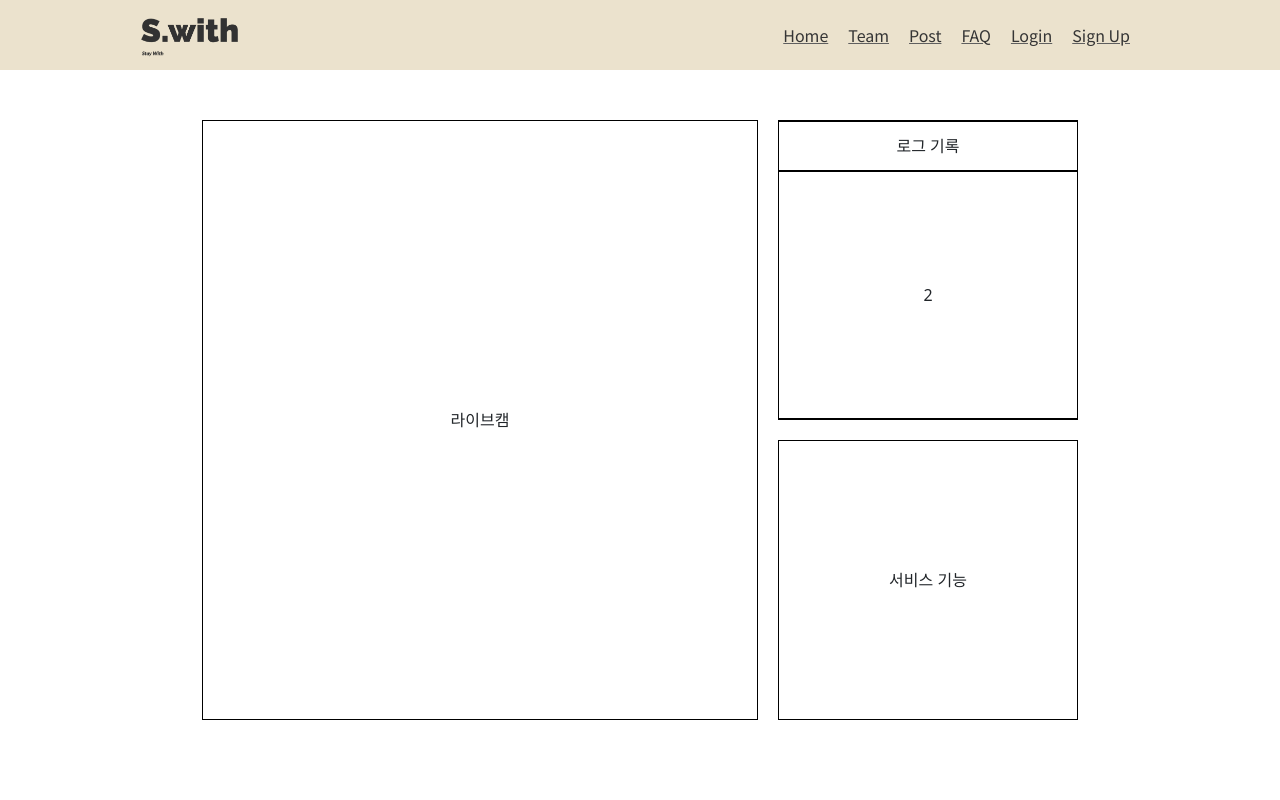
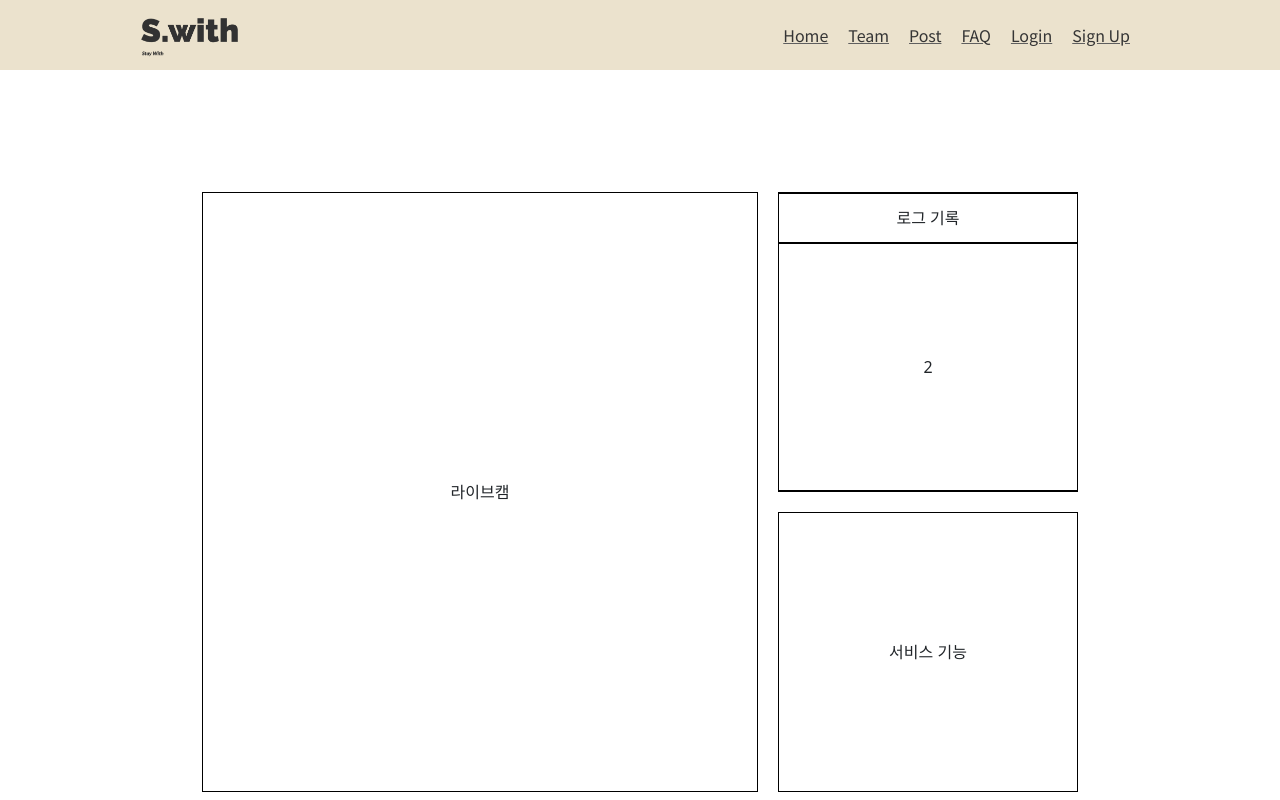
Before and after one commit to Yjason-K/AIVLE_BigProject_Swith, a React (Create React App) app: page /service in a window 1280 px wide. Shown: the top 800 px of the page. Built offline with nearby package versions, Linux system fonts and the light colour scheme.

Commit message:
style - service.js margin 조절

```diff
--- a/src/style/service.css
+++ b/src/style/service.css
@@ -1,9 +1,9 @@
 .container {
     display: flex;
     width: 900px;
-    height: 600px;
+    height: 644px;
     margin: auto;
-    margin-top: 50px;
+    margin-top: 100px;
     gap: 20px;
   }
 
```
